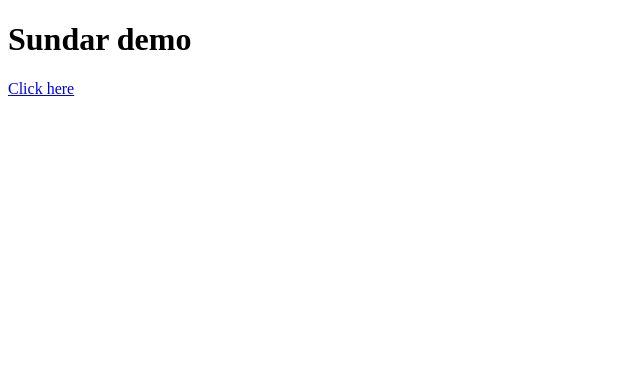
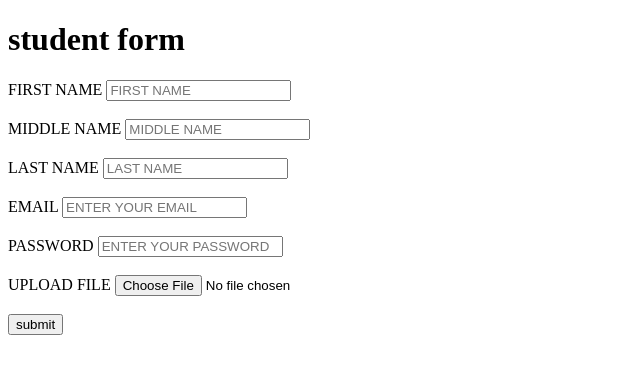
Before and after one commit to sundaravathanan14/demohtml, a plain HTML site: page index.html in a window 1280 px wide. Shown: the whole page, without its empty margins (0-640 px from the left). Drawn offline with Linux system fonts and the light colour scheme.

Commit message:
form creation

```diff
--- a/index.html
+++ b/index.html
@@ -3,11 +3,30 @@
 <head>
     <meta charset="UTF-8">
     <meta http-equiv="X-UA-Compatible" content="IE=edge">
-    <meta name="viewport" content="width=<device-width>, initial-scale=1.0">
+    <meta name="viewport" content="width=device-width, initial-scale=1.0">
     <title>Document</title>
 </head>
 <body>
-    <h1>Sundar demo</h1>
-    <a href="#">Click here</a>
+    <h1>student form </h1>
+
+    <!-- <a href="google.com">click here</a> -->
+    <form action="">
+        <label for="firstName"> FIRST NAME</label>
+        <input type="text" placeholder="FIRST NAME" id="firstName" name="Firstname"><br><br>
+        <label for="middleName"> MIDDLE NAME</label>
+        <input type="text" placeholder="MIDDLE NAME" id="middleName" name="Middlename"><br><br>
+        <label for="lastName"> LAST NAME</label>
+        <input type="text" placeholder="LAST NAME" id="lastName" name="Lastname"><br><br>
+        <label for="email"> EMAIL</label>
+        <input type="email" placeholder="ENTER YOUR EMAIL" id="email" name="email"><br><br>
+        <label for="password"> PASSWORD</label>
+        <input type="password" placeholder="ENTER YOUR PASSWORD" id="password" name="password"><br><br>
+        <label for="file"> UPLOAD FILE</label>
+        <input type="file" id="file" name="file"><br><br>
+        <input type="submit" value="submit">
+
+
+    </form>
+
 </body>
 </html>
```
